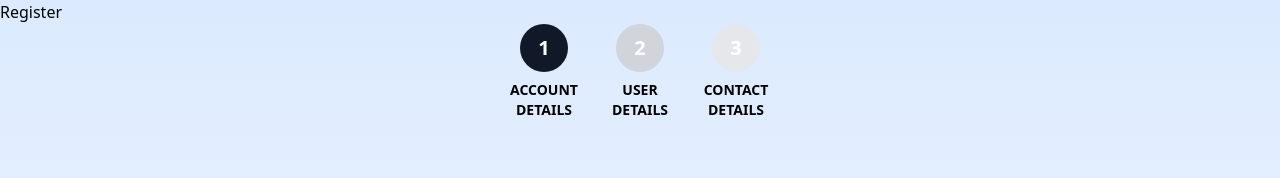
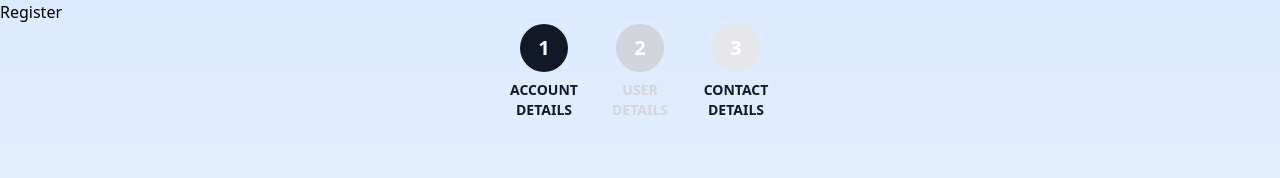
Before and after one commit to st-rkalinov/registerform-nextjs, a Next.js app: page /register in a window 1280 px wide. Shown: the top 178 px of the page. Built offline with nearby package versions, Linux system fonts and the light colour scheme.

Commit message:
add test to check if registration navigation step component is rendered with correct text color depending on the status

```diff
--- a/src/components/RegistrationSteps/Step/Step.tsx
+++ b/src/components/RegistrationSteps/Step/Step.tsx
@@ -34,13 +34,14 @@ const getBackgroundCssColor = (status: RegistrationStepStatus) => {
 
 const Step: React.FC<IProps> = (props) => {
     const backgroundCssColor = getBackgroundCssColor(props.status);
+    const textCssColor = props.status === RegistrationStepStatus.disabled ? "text-gray-300" : "text-gray-900";
 
     return (
         <div className="flex-col justify-center items-center w-24">
             <div className={`rounded-full flex items-center justify-center h-12 w-12 text-white font-bold text-xl mx-auto ${backgroundCssColor}`}>
                 {props.stepNumber}
             </div>
-            <p className="text-center break-words font-bold text-sm p-2">{props.text}</p>
+            <p className={`text-center break-words font-semibold text-sm p-2 ${textCssColor}`}>{props.text}</p>
         </div>
     );
 };
```
Also changed, not shown: 1 other file (tests, documents, lock files or other folders).
